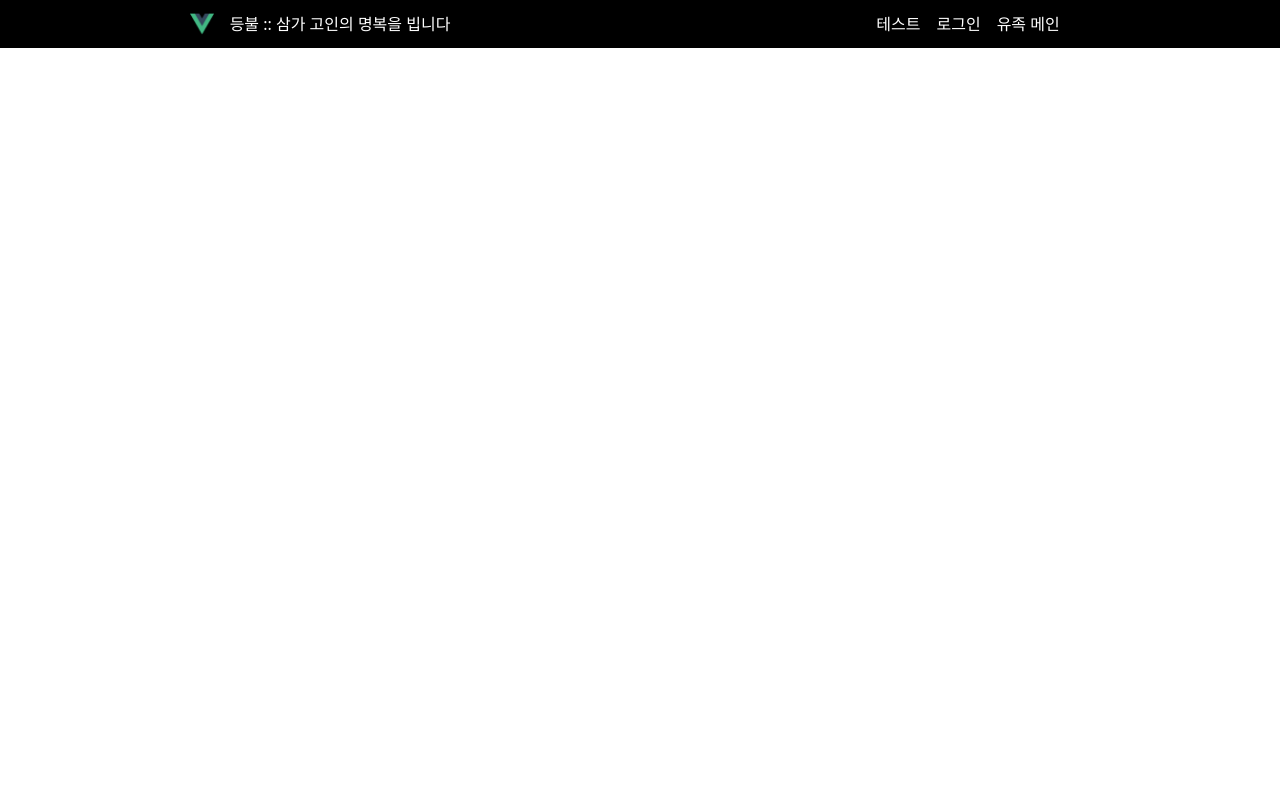
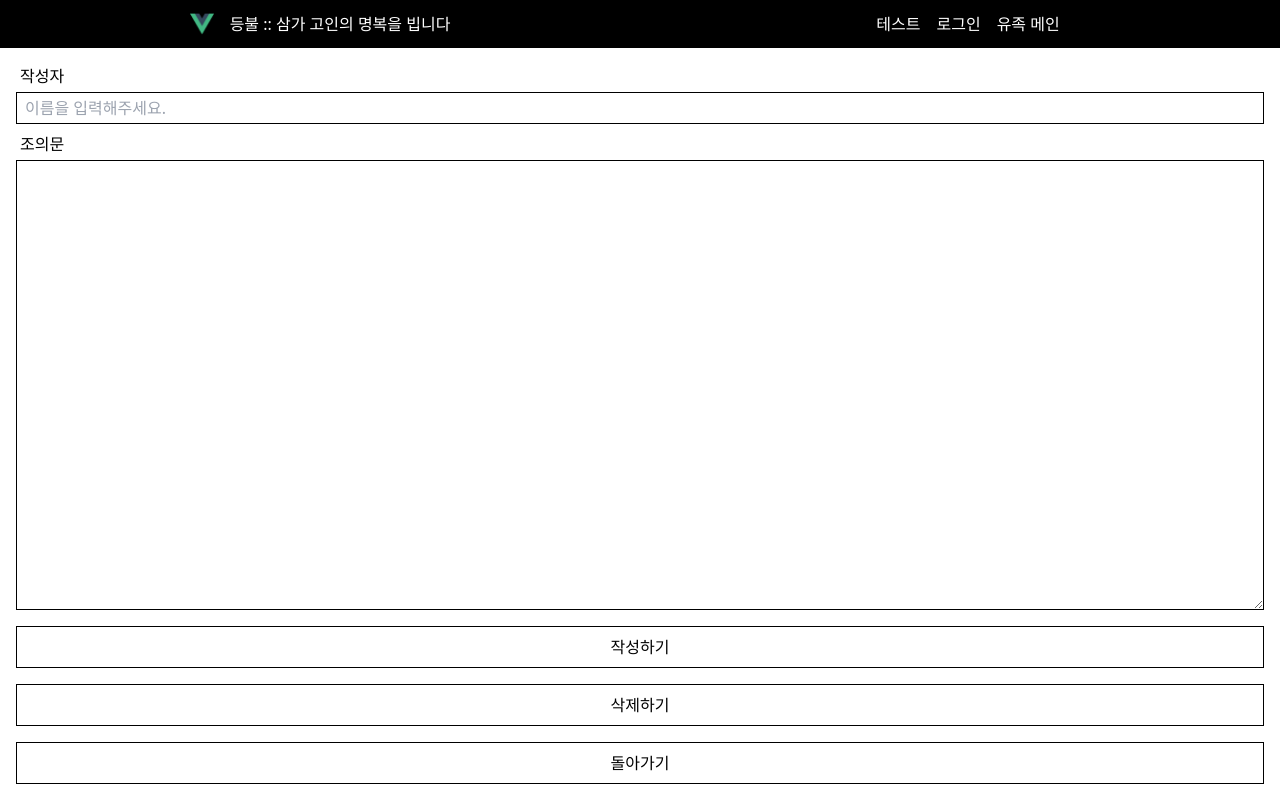
Before and after one commit to nwh1124/FMVue, a Vue app: page /usr/modifyOrDelete in a window 1280 px wide. Built offline with nearby package versions, Linux system fonts and the light colour scheme.

Commit message:
수정, 삭제 중

```diff
--- a/src/apis/index.ts
+++ b/src/apis/index.ts
@@ -89,8 +89,14 @@ export interface MainApi__condolence_list__IResponseBody extends Base__IResponse
     condolences: ICondolence[]
   };
 }
+
 export interface MainApi__condolence_doWrite__IResponseBody extends Base__IResponseBodyType1 {
+}
 
+export interface MainApi__condolence_getById__IResponseBody extends Base__IResponseBodyType1 {
+  body: {
+    condolence: ICondolence,
+  }
 }
 
 
@@ -114,4 +120,9 @@ export class MainApi extends HttpClient {
     return this.instance.post<MainApi__condolence_doWrite__IResponseBody>(`/usr/condolence/doAdd?writer=${writer}&password=${password}&body=${body}`);
   }
 
+  // http://localhost:8021/usr/condolence/doAdd?writer=?&password=?&body=? 를 요청하고 응답을 받아오는 함수
+  public condolence_getById(id:number) {
+    return this.instance.post<MainApi__condolence_getById__IResponseBody>(`/usr/condolence/showCondolence?id=${id}`);
+  }
+
 }
--- /dev/null
+++ b/src/pages/PassCheckPage.vue
@@ -0,0 +1,117 @@
+<template>
+  <div class="container mx-auto flex flex-col h-full justify-center">
+
+    <div class="flex-grow"></div>
+
+    <div class="mx-2 text-center bold text-2xl">
+      비밀번호 확인
+    </div>
+
+    <div class="flex-grow"></div>
+
+    <form v-on:submit.prevent="condolencePassCheckReady"
+      class="flex flex-col flex-grow">
+
+      <div class="mx-2">
+        <input type="text" ref="condolencePassElRef"
+          placeholder="작성 시의 비밀번호를 입력해주세요."
+          class="border-black w-full h-10 pl-2"/>
+      </div>
+
+      <div class="flex-grow"></div>
+
+      <input type="submit" value="확인"
+      class="text-center block py-4 bg-white border-black mx-2 mb-4" />
+
+    </form>
+
+    <div class="mx-2 border-black">
+        <router-link to="/usr/main">
+            <div class="flex justify-center items-center py-4">
+              돌아가기
+            </div>
+        </router-link>
+    </div>
+
+    <div class="flex-grow"></div>
+
+  </div>
+</template>
+
+<script lang="ts">
+import { defineComponent, ref, getCurrentInstance, onMounted } from 'vue'
+import { MainApi } from '../apis';
+import { useRoute } from 'vue-router';
+import { Router } from 'vue-router';
+import axios from 'axios';
+export default defineComponent({
+  name: 'PassCheckPage',
+
+  setup(){
+    const route = useRoute();
+    const router:Router = getCurrentInstance()?.appContext.config.globalProperties.$router;
+    const mainApi:MainApi = getCurrentInstance()?.appContext.config.globalProperties.$mainApi;
+
+    const condolencePassElRef = ref<HTMLInputElement>();
+
+    function condolencePassCheckReady(){
+      const condolenceId = localStorage.getItem('condolenceId');
+      const condolencePassEl = condolencePassElRef.value;
+
+      if( condolenceId == null ){
+        return;
+      }
+
+      if( condolencePassElRef.value == null ){
+        return;
+      }
+
+      if( condolencePassElRef.value.value.length == 0 ){
+        alert('비밀번호를 입력해주세요.');
+        condolencePassElRef.value.focus();
+
+        return;
+      }
+
+      passCheck(condolencePassElRef.value.value, parseInt(condolenceId));
+    }
+
+    function passCheck(password:string, id:number){
+      mainApi.condolence_getById(id)
+      .then(axiosResponse => {
+        if(axiosResponse.data.fail){
+          return;
+        }
+
+        const modOrDelCondolenceId = axiosResponse.data.body.condolence.id;
+        const modOrDelCondolenceWriter = axiosResponse.data.body.condolence.writer;
+        const modOrDelCondolencePassword = axiosResponse.data.body.condolence.password;
+        const modOrDelCondolenceBody = axiosResponse.data.body.condolence.body;
+
+        if( password != modOrDelCondolencePassword ){
+          alert('비밀번호가 일치하지 않습니다.');
+
+          return;
+        }
+
+        localStorage.setItem("modOrDelCondolenceId", modOrDelCondolenceId + "");
+        localStorage.setItem("modOrDelCondolenceWriter", modOrDelCondolenceWriter);
+        localStorage.setItem("modOrDelCondolencePassword", modOrDelCondolencePassword);
+        localStorage.setItem("modOrDelCondolenceBody", modOrDelCondolenceBody);
+
+        router.replace('/usr/modifyOrDelete')
+      })
+
+
+    }
+
+    return{
+      condolencePassCheckReady,
+      condolencePassElRef,
+    }
+
+  }
+
+
+})
+</script>
--- a/src/pages/UsrMainPage.vue
+++ b/src/pages/UsrMainPage.vue
@@ -1,5 +1,7 @@
 <template>
     <div class="container mx-auto px-2 h-full flex flex-col">
+
+        <div ></div>
 
         <div class="flex px-2 py-4">
 
@@ -27,8 +29,10 @@
                     <li class="text-sm mb-1">
                         <div class="flex justify-between">
                             <span>{{condolence.writer}}</span>
-                            <input type="hidden" value="{{condolence.id}}" ref="modifyOrDeleteCondolenceId">
-                            <button v-on:click="modifyOrDeleteCondolence">수정삭제</button>
+                            <form v-on:submit.prevent="replaceToPassCheckPage(condolence.id)">
+                                <input type="submit" value="수정/삭제"
+                                class="bg-white">
+                            </form>
                         </div>
                         <div class="flex justify-between">
                             <span>{{condolence.body}}</span>
@@ -70,6 +74,8 @@
 import { defineComponent, ref, reactive, getCurrentInstance, onMounted, watch } from 'vue'
 import { ICondolence } from '../types'
 import { MainApi } from '../apis'
+import { useRoute } from 'vue-router';
+import { Router } from 'vue-router';
 
 export default defineComponent({
     name: 'UsrLoginPage',
@@ -82,6 +88,8 @@ export default defineComponent({
     },
 
     setup(props){
+        const route = useRoute();
+        const router:Router = getCurrentInstance()?.appContext.config.globalProperties.$router;
         const mainApi:MainApi = getCurrentInstance()?.appContext.config.globalProperties.$mainApi;
 
         const state = reactive({
@@ -95,6 +103,12 @@ export default defineComponent({
             })
         };
 
+        function replaceToPassCheckPage(condolenceId:number){
+            localStorage.setItem('condolenceId', condolenceId + "");
+
+            router.replace('../passCheck');
+        }
+
         onMounted(() => {
             loadCondolence(props.boardId);
         });
@@ -105,32 +119,11 @@ export default defineComponent({
 
         return{
          state,
+         replaceToPassCheckPage,
         }
     }
 
 })
-
-function modifyOrDeleteCondolence(){
-        alert('확인');
-
-        const modifyOrDeleteCondolenceIdRef = ref<HTMLInputElement>();
-
-        if( modifyOrDeleteCondolenceIdRef.value == null ){
-            return;
-        }
-
-        const modifyOrDeleteCondolenceId = modifyOrDeleteCondolenceIdRef.value;
-
-        modifyOrDeleteCondolenceId.value = modifyOrDeleteCondolenceId.value.trim();
-
-        if( modifyOrDeleteCondolenceId.value.length == 0 ){
-            alert('존재하지 않는 조의문입니다.')
-            modifyOrDeleteCondolenceId.focus();
-
-            return;
-        }
-
-}
 
 </script>
 
--- /dev/null
+++ b/src/pages/UsrModifyOrDeletePage.vue
@@ -0,0 +1,76 @@
+<template>
+  <div class="container mx-auto flex flex-col h-full">
+
+    <form v-on:submit.prevent="checkAndWriteCondolence"
+    class="flex flex-col flex-grow">
+
+      <div class="mx-4 mt-4 mb-2">
+        <span class="pl-1">작성자</span>
+        <input ref="modOrDelCondolenceWriterElRef"
+        type="text" class="h-8 w-full mt-1 border-black pl-2"
+        placeholder="이름을 입력해주세요.">
+      </div>
+
+      <div class="mx-4 flex flex-col flex-grow">
+        <span class="pl-1">조의문</span>
+        <textarea ref="modOrDelCondolenceBodyElRef" id="" cols="30" rows="10"
+        class="border-black flex-grow mt-1 pl-2 pt-2"
+        placeholder="조의문을 작성해주세요.">
+        </textarea>
+      </div>
+
+      <input type="submit" value="작성하기"
+        class="mx-4 my-4 border-black
+        flex justify-center items-center py-2 bg-white"/>
+
+    </form>
+
+    <form class="mx-4 mb-4 border-black" v-on:submit.prevent="">
+      <input type="submit" value="삭제하기"
+      class="bg-white block center w-full py-2">
+    </form>
+
+    <div class="mx-4 mb-4 border-black">
+        <router-link to="/usr/main">
+            <div class="flex justify-center items-center py-2">
+              돌아가기
+            </div>
+        </router-link>
+    </div>
+
+  </div>
+</template>
+
+<script lang="ts">
+import { defineComponent, ref, onMounted } from 'vue'
+
+export default defineComponent({
+  name: 'UsrModifyOrDeletePage',
+
+  setup(){
+    const modOrDelCondolenceWriterElRef = ref<HTMLInputElement>();
+    const modOrDelCondolenceBodyElRef = ref<HTMLInputElement>();
+
+    const writer = localStorage.getItem("writer");
+
+    // onMounted(){
+
+    //   if(writer == null){
+    //     return;
+    //   }
+    //   modOrDelCondolenceWriterElRef.value = writer;
+
+    // }
+
+    const modOrDelCondolenceWriterEl = modOrDelCondolenceWriterElRef.value;
+    const modOrDelCondolenceBodyEl = modOrDelCondolenceBodyElRef.value;
+
+    return {
+      modOrDelCondolenceWriterElRef,
+      modOrDelCondolenceBodyElRef,
+    }
+  }
+
+
+})
+</script>
--- a/src/pages/UsrPasswordCheckPage.vue
+++ /dev/null
@@ -1,20 +0,0 @@
-<template>
-  <div>
-    dd
-  </div>
-  <div class="mx-2 mb-4 border-black">
-      <router-link to="/usr/main">
-          <div class="flex justify-center items-center py-4">
-            돌아가기
-          </div>
-      </router-link>
-  </div>
-</template>
-
-<script>
-import { defineComponent } from 'vue'
-
-export default defineComponent({
-  name: 'UsrPasswordCheckPage'
-})
-</script>
--- a/src/types/index.ts
+++ b/src/types/index.ts
@@ -2,7 +2,8 @@ export interface ICondolence{
     id:number;
     regDate:string;
     updateDate:string;
+    password:string;
+    writer:string;
+    body:string;
     boardId:number;
-    body:string;
-    writer:string;
 }
```
Also changed, not shown: src/main.ts (+10 -6 lines).
